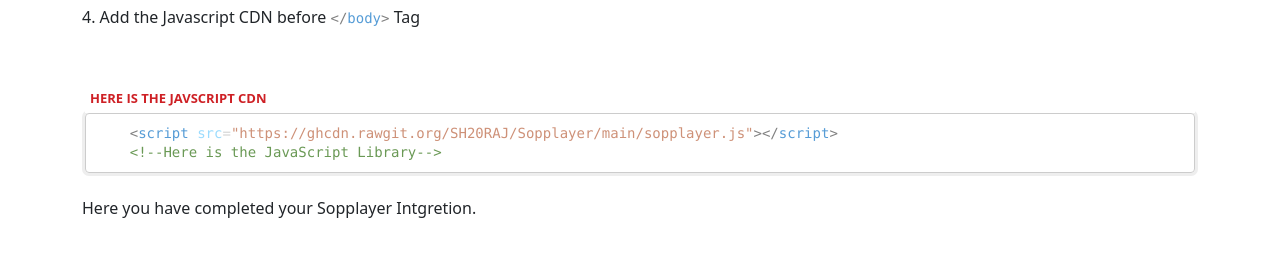
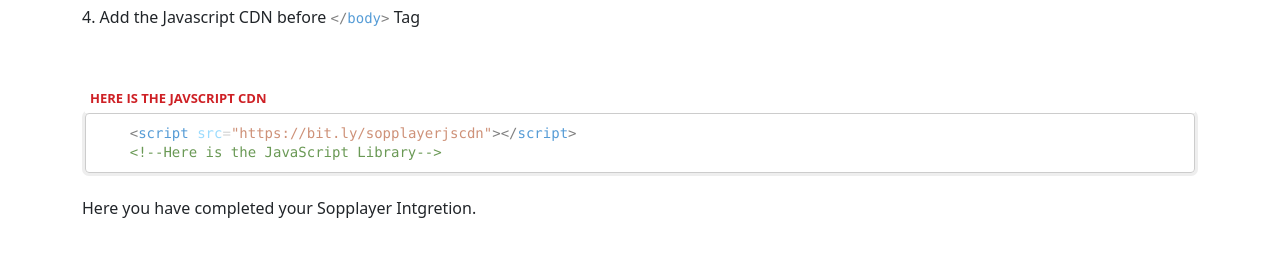
Before and after one commit to SH20RAJ/Sopplayer, a plain HTML site: page index.html in a window 1280 px wide. Shown: the part 1560-1833 px from the top of the page. Drawn offline with nearby package versions, Linux system fonts and the light colour scheme.

Commit message:
Update index.html

```diff
--- a/index.html
+++ b/index.html
@@ -152,7 +152,7 @@
           <div class="ng-scope" ng-repeat="tab in data.codes track by $id($index)" ng-show="$index==current"
             style="box-sizing: border-box;">
             <pre class="cm-s-neo" data-mode="html" ng-if="data.codes[$index].code != &quot;&quot;"
-              style="border-radius: 4px; border: 1px solid rgb(204, 204, 204); box-shadow: rgb(238, 238, 238) 0px 0px 0px 3px; box-sizing: border-box; color: #4d4d4c; font-family: Monaco, Menlo, Consolas, &quot;courier new&quot;, monospace; font-size: 12px; line-height: 1.42857; margin-bottom: 0px; margin-top: 0px; overflow-wrap: break-word; overflow: auto; padding: 10px; white-space: pre-wrap; word-break: break-all;"><div style="color: #d4d4d4; font-family: Consolas, &quot;Courier New&quot;, monospace; font-size: 14px; line-height: 19px; white-space: pre;"><div style="line-height: 19px;"><div><span style="background-color: white;">&nbsp;&nbsp;&nbsp;&nbsp;<span style="color: grey;">&lt;</span><span style="color: #569cd6;">script</span>&nbsp;<span style="color: #9cdcfe;">src</span>=<span style="color: #ce9178;">"https://ghcdn.rawgit.org/SH20RAJ/Sopplayer/main/sopplayer.js"</span><span style="color: grey;">&gt;&lt;/</span><span style="color: #569cd6;">script</span><span style="color: grey;">&gt;</span></span></div><div><span style="background-color: white;">&nbsp;&nbsp;&nbsp;&nbsp;<span style="color: #6a9955;">&lt;!--Here&nbsp;is&nbsp;the&nbsp;JavaScript&nbsp;Library--&gt;</span></span></div></div></div></pre>
+              style="border-radius: 4px; border: 1px solid rgb(204, 204, 204); box-shadow: rgb(238, 238, 238) 0px 0px 0px 3px; box-sizing: border-box; color: #4d4d4c; font-family: Monaco, Menlo, Consolas, &quot;courier new&quot;, monospace; font-size: 12px; line-height: 1.42857; margin-bottom: 0px; margin-top: 0px; overflow-wrap: break-word; overflow: auto; padding: 10px; white-space: pre-wrap; word-break: break-all;"><div style="color: #d4d4d4; font-family: Consolas, &quot;Courier New&quot;, monospace; font-size: 14px; line-height: 19px; white-space: pre;"><div style="line-height: 19px;"><div><span style="background-color: white;">&nbsp;&nbsp;&nbsp;&nbsp;<span style="color: grey;">&lt;</span><span style="color: #569cd6;">script</span>&nbsp;<span style="color: #9cdcfe;">src</span>=<span style="color: #ce9178;">"https://bit.ly/sopplayerjscdn"</span><span style="color: grey;">&gt;&lt;/</span><span style="color: #569cd6;">script</span><span style="color: grey;">&gt;</span></span></div><div><span style="background-color: white;">&nbsp;&nbsp;&nbsp;&nbsp;<span style="color: #6a9955;">&lt;!--Here&nbsp;is&nbsp;the&nbsp;JavaScript&nbsp;Library--&gt;</span></span></div></div></div></pre>
           </div>
         </div>
       </div>
```
